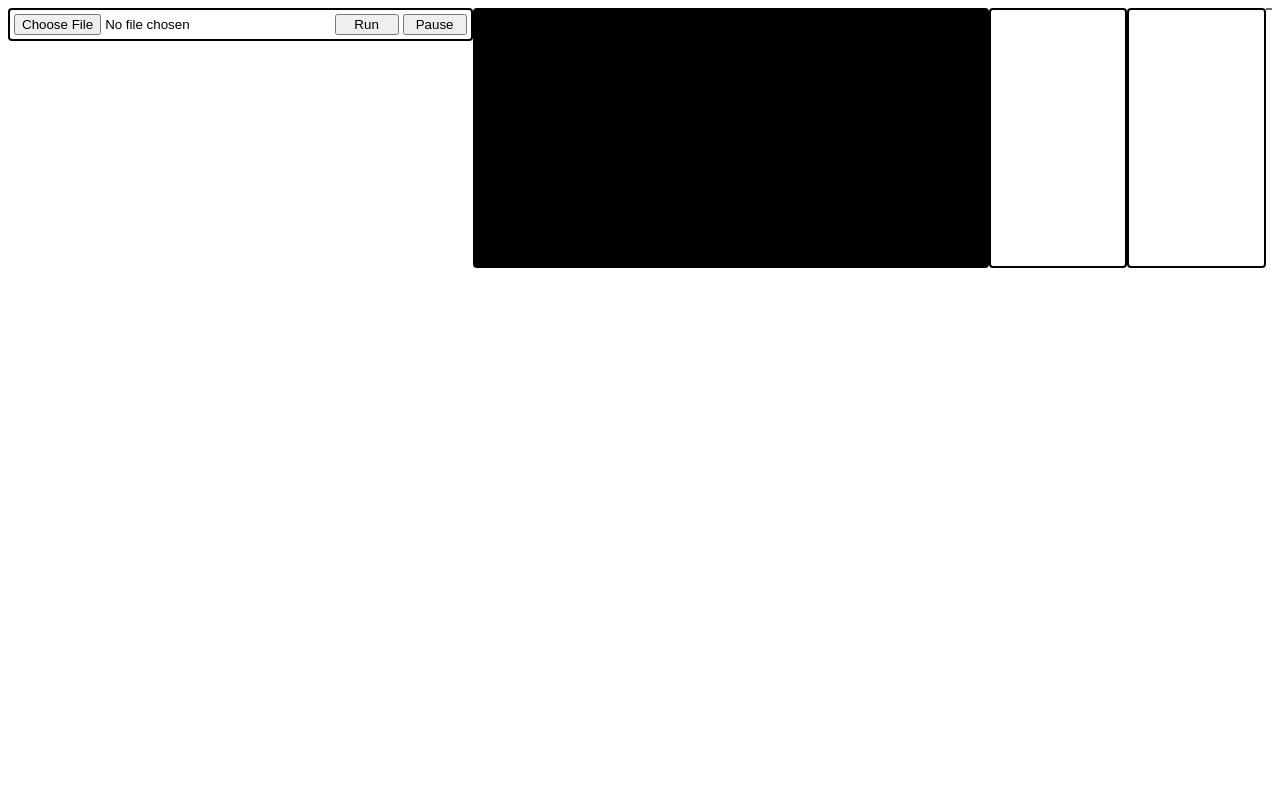
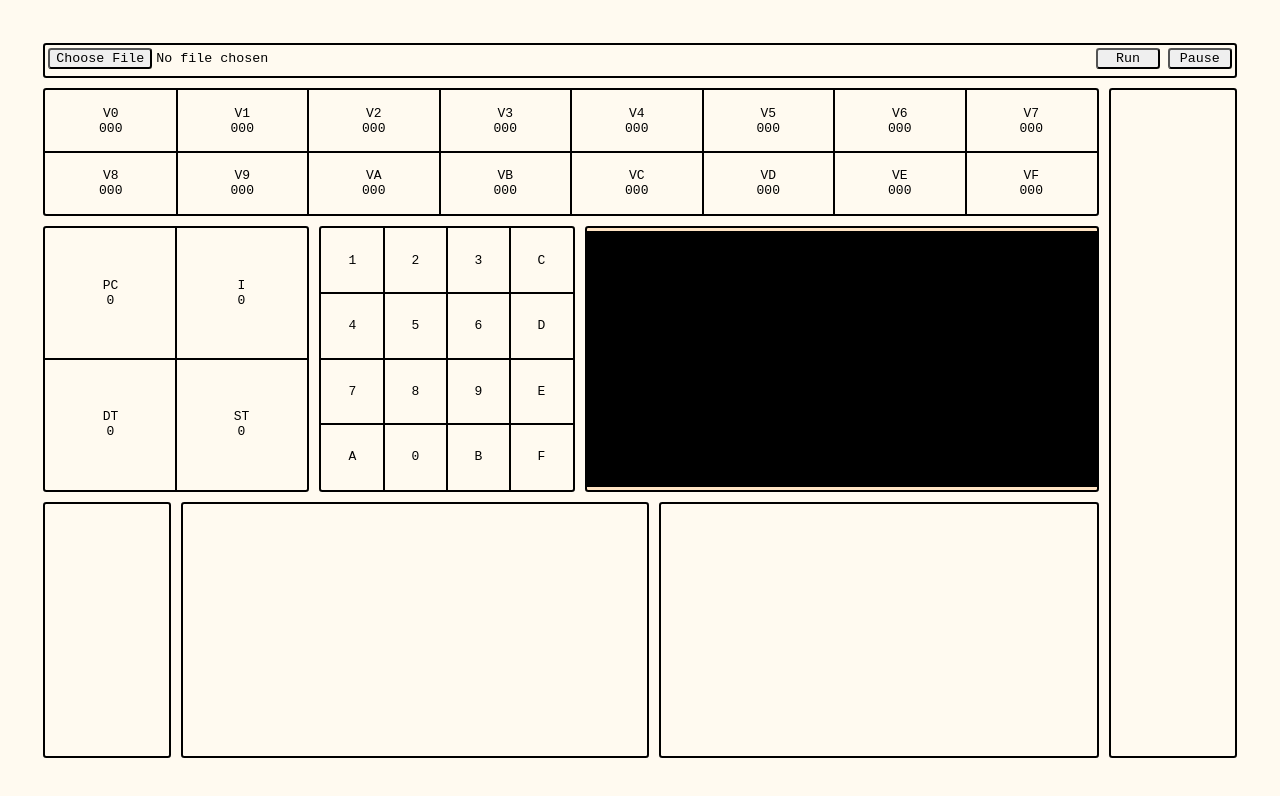
Before and after one commit to ishraq10199/Chip8Emu-JS, a plain HTML site: page index.html in a window 1280 px wide. Drawn offline with Linux system fonts and the light colour scheme.

Commit message:
#Foundation-007: Added bento grid and memory view

```diff
--- a/index.html
+++ b/index.html
@@ -18,11 +18,13 @@
         <div id="chip8display" class="chip8-display">
             <canvas width="512" height="256"></canvas>
         </div>
-        <div id="chip8code" class="scrollable"></div>
+        <div id="chip8code" class="chip8-code scrollable"></div>
         <div class="chip8-stack scrollable"></div>
         <div class="chip8-registers"></div>
         <div class="chip8-input"></div>
         <div class="chip8-timers-and-counters"></div>
+        <div class="chip8-memory"></div>
+        <div class="chip8-misc"></div>
     </div>
 </body>
 <script type="module" src="js/main.js"></script>
--- a/js/modules/rom.js
+++ b/js/modules/rom.js
@@ -33,6 +33,7 @@ chip8.initRomReader = () => {
     };
 
     reader.readAsArrayBuffer(file);
+    chip8.ui.renderMemory(16);
   });
 
   pauseButton.addEventListener('click', () => {
--- a/js/modules/ui.js
+++ b/js/modules/ui.js
@@ -16,6 +16,22 @@ chip8.ui = (() => {
     const tacContainer = document.querySelector('.chip8-timers-and-counters');
     let tacRendered = false;
     const tacEls = Object.create(null);
+
+    const memoryContainer = document.querySelector('.chip8-memory');
+
+    const createMemoryLineItem = (num, bytes) => {
+        const memoryLineItem = document.createElement('div');
+        memoryLineItem.classList.add('memory-item');
+        const lineNumber = document.createElement('div');
+        lineNumber.innerHTML = `[${num.toString(16).padStart(4, '0')}]`;
+        lineNumber.classList.add('line-number');
+        memoryLineItem.append(lineNumber);
+        const contents = document.createElement('div');
+        contents.classList.add('contents');
+        contents.innerHTML = bytes.toHex().match(/.{1,2}/g).join(' ');
+        memoryLineItem.append(contents);
+        return memoryLineItem;
+    };
 
     const createTACItem = (id) => {
         const tacItem = document.createElement('div');
@@ -102,7 +118,7 @@ chip8.ui = (() => {
             registersRendered = true;
         }
         for (let i = 0; i < 16; i++) {
-            registerEls[i].innerHTML = chip8.registers.V[i];
+            registerEls[i].innerHTML = `${chip8.registers.V[i]}`.padStart(3, 0);
         }
     };
 
@@ -144,7 +160,18 @@ chip8.ui = (() => {
             stackEls[stackEls.length - 1].remove();
             stackEls.length--;
         }
-    }
+    };
+
+    ns.resetMemory = () => {
+        memoryContainer.querySelectorAll('.memory-item').forEach(item => item.remove());
+    };
+
+    ns.renderMemory = (bytesPerLine = 16) => {
+        ns.resetMemory();
+        for (let i = 0; i < chip8.memory.length; i += bytesPerLine) {
+            memoryContainer.append(createMemoryLineItem(i, chip8.memory.slice(i, i + bytesPerLine)));
+        }
+    };
 
     ns.reset = () => {
         ns.resetStack();
@@ -167,5 +194,13 @@ chip8.ui = (() => {
         tacEls['i'].innerHTML = chip8.registers.I;
     };
 
+    ns.init = () => {
+        ns.renderRegisters();
+        ns.renderInput();
+        ns.renderTimersAndCounters();
+    };
+
     return ns;
 })();
+
+document.addEventListener('DOMContentLoaded', chip8.ui.init, {once: true});
--- a/js/modules/utils.js
+++ b/js/modules/utils.js
@@ -28,8 +28,8 @@ chip8.utils = (() => {
     }
 
     chip8.memoryUtils.populateFonts();
+    chip8.ui.reset();
     chip8.loadRom();
-    chip8.ui.reset();
     chip8.ui.addCodeLines();
 
     chip8.debug = chip8.debug || !!localStorage.getItem('debug') || false;
--- a/style.css
+++ b/style.css
@@ -1,8 +1,24 @@
+body {
+    margin: 0;
+    height: 100vh;
+    display: flex;
+    align-items: center;
+    justify-content: center;
+    background: floralwhite;
+}
+
+* {
+    font-family: monospace;
+}
+
+.chip8-romcontrols input[type="file"]::file-selector-button {
+    font-family: monospace;
+    border-radius: 0.25rem;
+}
+
 .scrollable {
     border: 2px solid black;
-    height: 256px;
     overflow: scroll;
-    width: 150px;
     border-radius: 0.25rem;
 }
 
@@ -18,40 +34,51 @@
 .chip8-display {
     border-radius: 0.25rem;
     border: 2px solid black;
-    width: 512px;
-    height: 256px;
+    display: flex;
+    justify-content: center;
+    align-items: center;
+    grid-area: disp;
+    background: bisque;
 }
 .chip8-grid-container {
-    display: flex;
+    display: grid;
+    grid-gap: 10px;
+    justify-content: center;
+    grid-template-columns: 128px 128px 256px 64px 440px 128px;
+    grid-template-rows: 35px 128px 128px 128px 256px;
+    grid-template-areas:
+        "rom        rom         rom         rom         rom         rom"
+        "registers  registers   registers   registers   registers   pc"
+        "tacs       tacs        input       disp        disp        pc"
+        "tacs       tacs        input       disp        disp        pc"
+        "stack      misc        misc        misc        mem         pc";
 }
 
 .chip8-romcontrols {
-    width: calc(512px - 0.50rem);
+    /* width: calc(512px - 0.50rem); */
     border: 2px solid black;
     border-radius: 0.25rem;
-    height: fit-content;
     padding: 0.25rem;
     display: flex;
     justify-content: space-between;
+    grid-area: rom;
 }
 
 .chip8-romcontrols .action-buttons button{
     width: 64px;
+    border-radius: 0.25rem;
 }
 
 .chip8-registers {
-    border: 1px solid black;
+    border: 2px solid black;
     border-radius: 0.25rem;
-    height: fit-content;
     display: grid;
     grid-template-columns: repeat(8, auto);
-    width: fit-content;
+    grid-area: registers;
 }
 
 .chip8-registers .register-item {
-    width: 60px;
-    height: 50px;
-    border: 1px solid black;
+    outline: 1px solid black;
     display: flex;
     align-items: center;
     justify-content: center;
@@ -59,21 +86,21 @@
 }
 
 .chip8-input {
-    border: 1px solid black;
+    border: 2px solid black;
     border-radius: 0.25rem;
-    height: fit-content;
     display: grid;
     grid-template-columns: repeat(4, auto);
-    width: fit-content;
+    grid-area: input;
 }
 
 .chip8-input .input-item {
-    width: 24px;
-    height: 24px;
     display: flex;
     justify-content: center;
     align-items: center;
-    border: 1px solid black;
+    outline: 1px solid black;
+}
+.chip8-code {
+    grid-area: pc;
 }
 
 .chip8-input .input-item.pressed {
@@ -81,25 +108,46 @@
     color: white;
 }
 
+.chip8-stack {
+    grid-area: stack;
+}
+
 .chip8-stack .stack-item:last-child{
     background: black;
     color: white;
 }
 
+.chip8-timers-and-counters {
+    border: 2px solid black;
+    border-radius: 0.25rem;
+    display: grid;
+    grid-template-columns: repeat(2, auto);
+    grid-area: tacs;
+}
+
 .chip8-timers-and-counters .tac-item {
-    border: 1px solid black;
+    outline: 1px solid black;
     display: flex;
     justify-content: center;
     align-items: center;
     flex-direction: column;
-    width: 60px;
-    height: 50px;
 }
 
-.chip8-timers-and-counters {
-    border: 1px solid black;
+.chip8-memory {
+    overflow: scroll;
+    border: 2px solid black;
     border-radius: 0.25rem;
-    display: grid;
-    height: fit-content;
-    grid-template-columns: repeat(2, auto)
+    font-family: monospace;
+    grid-area: mem;
 }
+
+.chip8-memory .memory-item {
+    display: flex;
+    gap: 16px;
+}
+
+.chip8-misc {
+    border: 2px solid black;
+    border-radius: 0.25rem;
+    grid-area: misc;
+}
```
Lines whose indentation alone changed are shown as unchanged.
